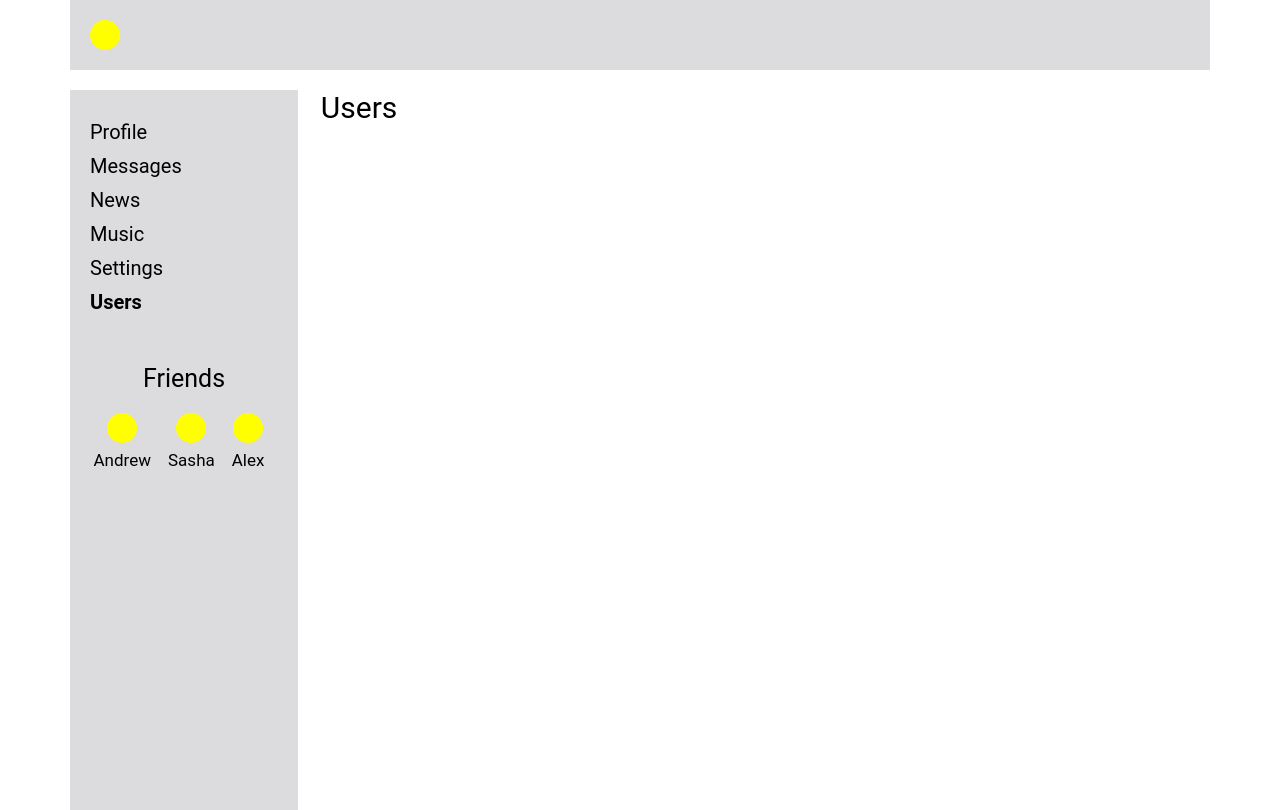
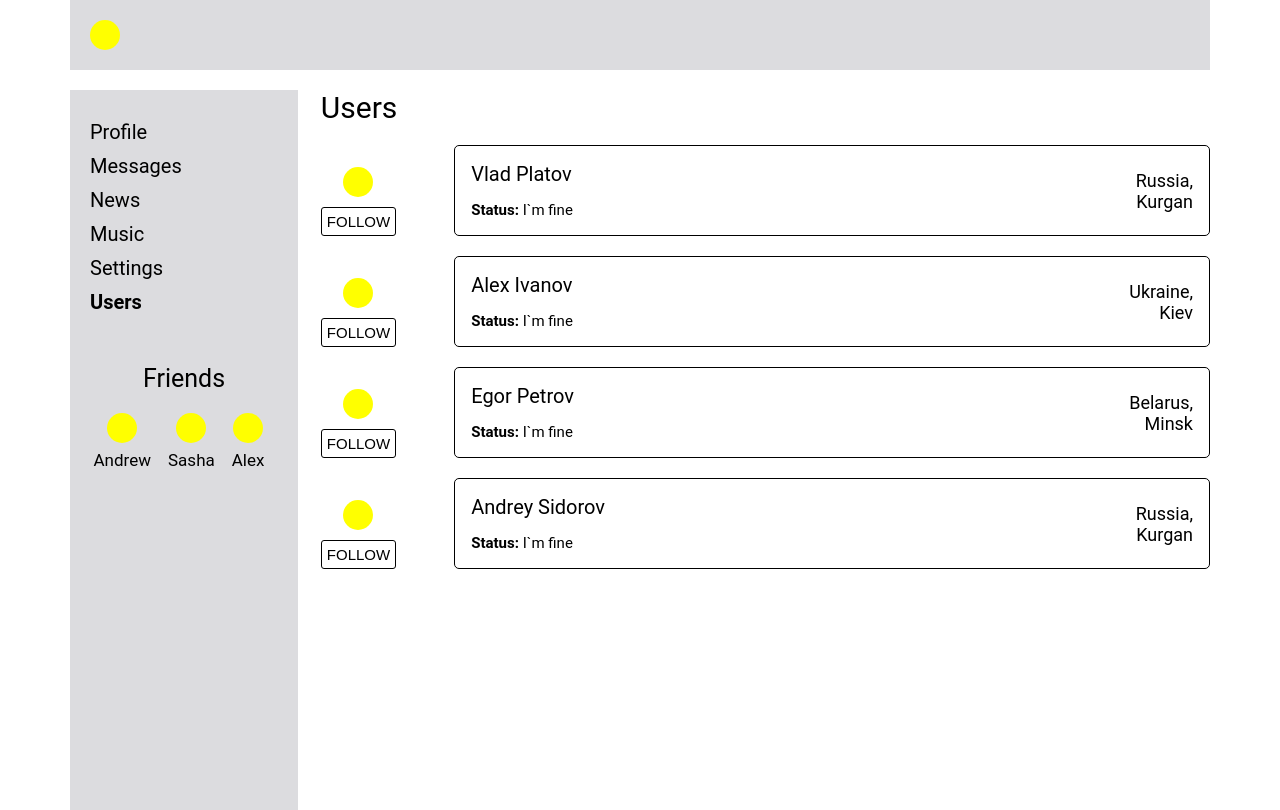
Before and after one commit to Flex17/SocialNetwork, a React (Create React App) app: page /users in a window 1280 px wide. Built offline with nearby package versions, Linux system fonts and the light colour scheme.

Commit message:
added users page with users

```diff
--- a/src/components/main/Main.jsx
+++ b/src/components/main/Main.jsx
@@ -9,7 +9,7 @@ import { Route, Routes } from 'react-router-dom';
 // import NotFoundPage from './notFoundPage/NotFoundPage';
 
 import './main.css'
-import Users from './sidebar/users/Users';
+import UsersContainer from './sidebar/users/UsersContainer';
 
 const Main = () => {
     return (
@@ -23,7 +23,7 @@ const Main = () => {
                         <Route path='/settings' element={<Settings />} />
                         <Route path='/music' element={<Music />} />
                         <Route path='/news' element={<News />} />
-                        <Route path='/users' element={<Users />} />
+                        <Route path='/users' element={<UsersContainer />} />
                         {/* <Route path='*' element={<NotFoundPage />} /> */}
                     </Routes>
                 </div>
--- a/src/components/main/sidebar/users/Users.jsx
+++ b/src/components/main/sidebar/users/Users.jsx
@@ -1,9 +1,54 @@
 import classes from './users.module.css'
 
-const Users = () => {
+const Users = (props) => {
+    if (props.users.length === 0) {
+        props.onSetUsers([
+            { id: 1, name: 'Vlad', surname: 'Platov', status: 'I`m fine', country: 'Russia', city: 'Kurgan', followed: false },
+            { id: 2, name: 'Alex', surname: 'Ivanov', status: 'I`m fine', country: 'Ukraine', city: 'Kiev', followed: false },
+            { id: 3, name: 'Egor', surname: 'Petrov', status: 'I`m fine', country: 'Belarus', city: 'Minsk', followed: false },
+            { id: 4, name: 'Andrey', surname: 'Sidorov', status: 'I`m fine', country: 'Russia', city: 'Kurgan', followed: false }
+        ])
+    }
+
+    const onFollow = (id) => {
+        props.onFollow(id)
+    }
+    const usersElements = props.users.map(user => {
+        return (
+            <div className={classes.userWrapper} key={user.id}>
+                <div className={classes.user}>
+                    <div className={classes.avatar}></div>
+                    <button
+                        className={classes.follow}
+                        onClick={() => { onFollow(user.id) }}>
+                        {user.followed ? 'UNFOLLOW' : 'FOLLOW'}
+                    </button>
+                </div>
+                <div className={classes.userInfo}>
+                    <div className={classes.mainInfo}>
+                        <div className={classes.name}>
+                            {`${user.name} ${user.surname}`}
+                        </div>
+                        <div className={classes.status}>
+                            <span>Status: </span>
+                            {user.status}
+                        </div>
+                    </div>
+                    <div className={classes.location}>
+                        {`${user.country},`}
+                        <br />
+                        {`${user.city}`}
+                    </div>
+                </div>
+            </div>
+        )
+    })
     return (
         <div>
             <div className={classes.title}>Users</div>
+            <div className={classes.users}>
+                {usersElements}
+            </div>
         </div>
     )
 }
--- /dev/null
+++ b/src/components/main/sidebar/users/UsersContainer.jsx
@@ -0,0 +1,28 @@
+
+import { connect } from 'react-redux';
+import Users from './Users';
+import { followActionCreator, setUsersActionCreator } from './../../../redux/users-reducer';
+const mapStateToProps = (state) => {
+    return {
+        users: state.usersPage.users
+    }
+}
+
+const mapDispatchToProps = (dispatch) => {
+    return {
+        onFollow: (id) => {
+            const followAction = followActionCreator(id)
+            dispatch(followAction)
+        },
+
+        onSetUsers: (users) => {
+            const setUsersAction = setUsersActionCreator(users)
+
+            dispatch(setUsersAction)
+        }
+    }
+}
+
+const UsersContainer = connect(mapStateToProps, mapDispatchToProps)(Users)
+
+export default UsersContainer
--- a/src/components/main/sidebar/users/users.module.css
+++ b/src/components/main/sidebar/users/users.module.css
@@ -1,4 +1,71 @@
 .title {
     font-size: 30px;
     color: black;
+    margin-bottom: 20px;
 }
+
+.userWrapper{
+    display: flex;
+    justify-content: space-between;
+    align-items: end;
+    margin-bottom: 20px;
+}
+
+.user{
+    display: flex;
+    flex-direction: column;
+    align-items: center;
+    /* margin-right: 15px; */
+}
+
+.avatar{
+    width: 30px;
+    height: 30px;
+    border-radius: 50%;
+    background-color: yellow;
+    margin-bottom: 10px;
+}
+
+.follow {
+    border: 1px solid black;
+    background-color: #fff;
+    font-size: 15px;
+    padding: 5px;
+    max-width: 100px;
+    border-radius: 3px;
+    cursor: pointer;
+}
+
+.userInfo{
+    padding: 16px;
+    border-radius: 5px;
+    border: 1px solid black;
+    display: flex;
+    justify-content: space-between;
+    align-items: center;
+    width: 85%;
+}
+
+.mainInfo{
+    display: flex;
+    flex-direction: column;
+    justify-content: space-between;
+}
+
+.name{
+    font-size: 20px;
+    margin-bottom: 15px;
+}
+
+.status{
+    font-size: 15px;
+}
+
+.status span{
+    font-weight: 600;
+}
+
+.location{
+    font-size: 18px;
+    text-align: right;
+}
--- a/src/components/redux/users-reducer.js
+++ b/src/components/redux/users-reducer.js
@@ -1,11 +1,12 @@
 const FOLLOW = 'FOLLOW'
+const SET_USERS = 'SET_USERS'
 
 const initialState = {
     users: [
-        { id: 1, name: 'Vlad', surname: 'Platov', status: 'I`m fine', country: 'Russia', city: 'Kurgan', followed: false },
-        { id: 2, name: 'Alex', surname: 'Ivanov', status: 'I`m fine', country: 'Ukraine', city: 'Kiev', followed: false },
-        { id: 3, name: 'Egor', surname: 'Petrov', status: 'I`m fine', country: 'Belarus', city: 'Minsk', followed: false },
-        { id: 4, name: 'Andrey', surname: 'Sidorov', status: 'I`m fine', country: 'Russia', city: 'Kurgan', followed: false },
+        // { id: 1, name: 'Vlad', surname: 'Platov', status: 'I`m fine', country: 'Russia', city: 'Kurgan', followed: false },
+        // { id: 2, name: 'Alex', surname: 'Ivanov', status: 'I`m fine', country: 'Ukraine', city: 'Kiev', followed: false },
+        // { id: 3, name: 'Egor', surname: 'Petrov', status: 'I`m fine', country: 'Belarus', city: 'Minsk', followed: false },
+        // { id: 4, name: 'Andrey', surname: 'Sidorov', status: 'I`m fine', country: 'Russia', city: 'Kurgan', followed: false }
     ]
 }
 
@@ -16,12 +17,19 @@ const usersReducer = (state = initialState, action) => {
             stateCopy = {
                 ...state,
                 users: state.users.map(user => {
-                    if (user.id === action.userId) {
+                    if (user.id === action.id) {
                         return { ...user, followed: !user.followed }
                     }
+                    return user
                 })
             }
 
+            return stateCopy
+        case SET_USERS:
+            stateCopy = {
+                ...state,
+                users: [...state.users, ...action.users]
+            }
             return stateCopy
 
         default:
@@ -32,7 +40,14 @@ const usersReducer = (state = initialState, action) => {
 export const followActionCreator = (id) => {
     return {
         type: FOLLOW,
-        userId: id
+        id: id
+    }
+}
+
+export const setUsersActionCreator = (users) => {
+    return {
+        type: SET_USERS,
+        users: [...users]
     }
 }
 
```
